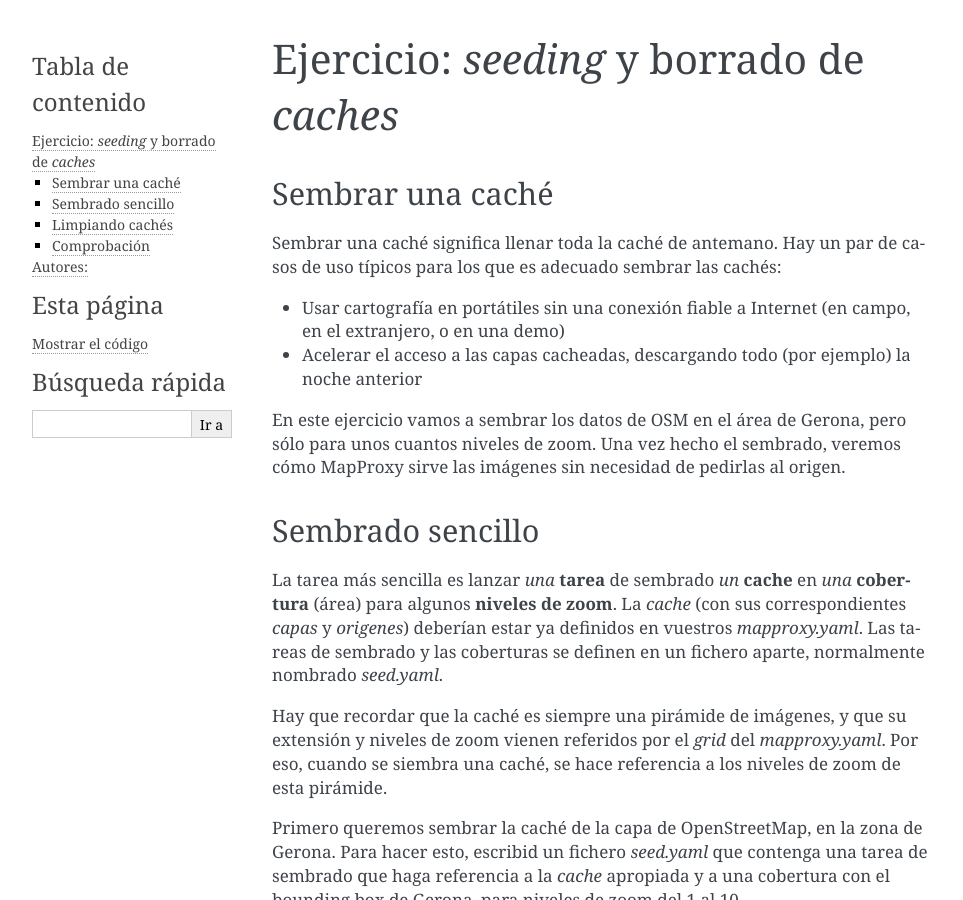
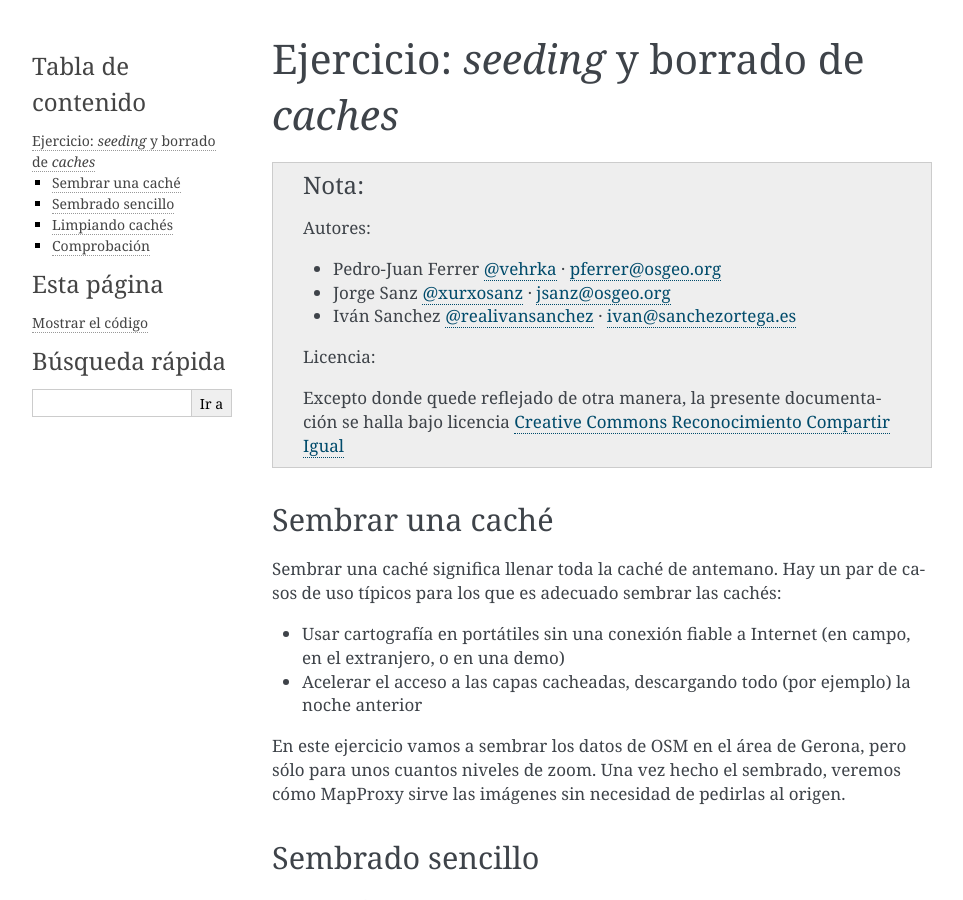
Before and after one commit to geoinquietosvlc/mapproxy-workshop, a Sphinx documentation site: the page built from doc/source/ejercicios/seeding.rst, in a window 1280 px wide and 900 px high. Shown: the whole window, without its empty margins (148-1111 px from the left). Built offline with Sphinx 7.4.7, drawn with Linux system fonts in a browser that asks for light colours; some of the changed text lies outside the part shown.

```diff
--- a/doc/source/ejercicios/seeding.rst
+++ b/doc/source/ejercicios/seeding.rst
@@ -1,5 +1,19 @@
 Ejercicio: *seeding* y borrado de *caches*
 --------------------------------------------
+
+.. note::
+
+    Autores:
+
+    * |pferrer|
+    * |jsanz|
+    * |isanchez|
+
+    Licencia:
+
+    Excepto donde quede reflejado de otra manera, la presente documentación
+    se halla bajo licencia `Creative Commons Reconocimiento Compartir Igual
+    <https://creativecommons.org/licenses/by-sa/4.0/deed.es_ES>`_
 
 
 Sembrar una caché
```
Also changed, not shown: other parts of doc/source/ejercicios/seeding.rst (+0 -8 lines), doc/source/ejercicios/acelerar-wms.rst (+14 -8 lines), doc/source/ejercicios/extension.rst (+14 -7 lines), doc/source/ejercicios/index.rst (+14 -0 lines), doc/source/ejercicios/mbtiles.rst (+15 -8 lines).
